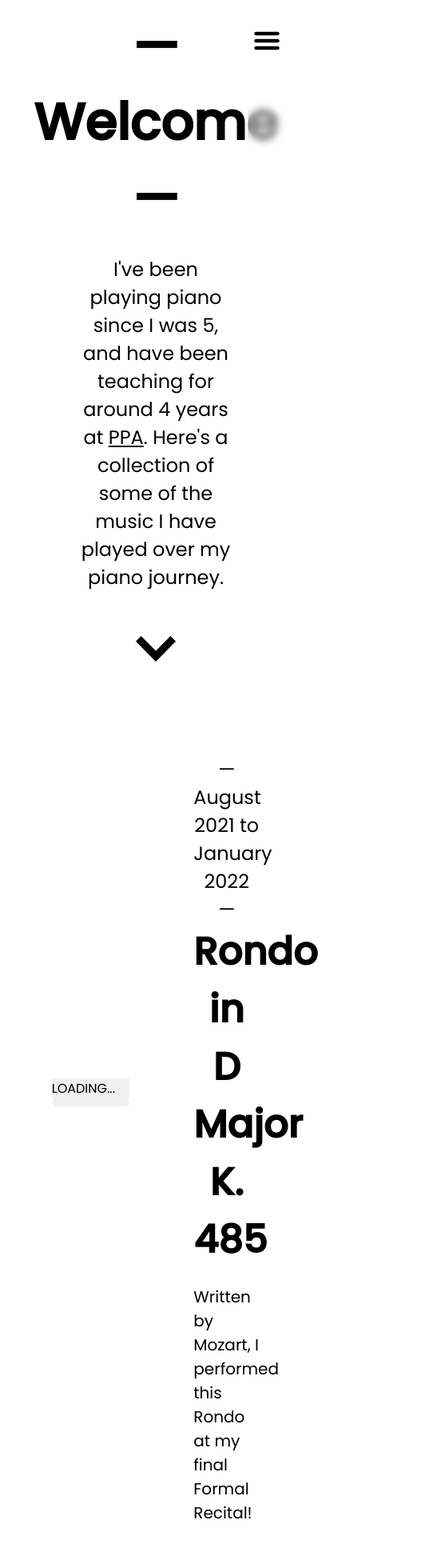
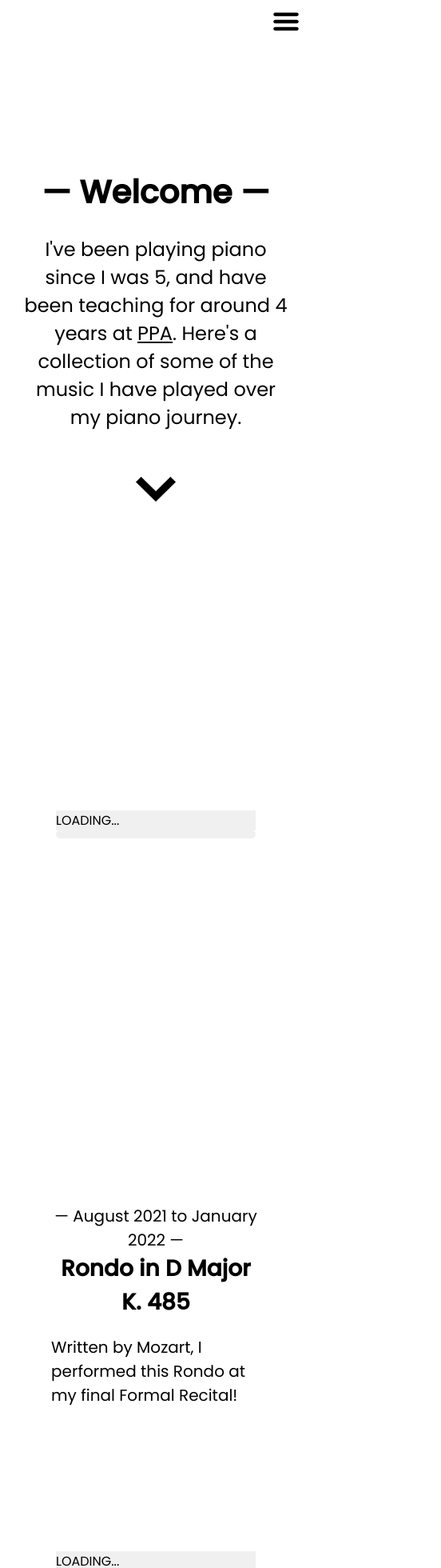
Before and after one commit to wycowley/Music, a Vue app: page / in a window 390 px wide. Shown: the top 1960 px of the page at 80% size, 552 px wide, since content can reach past the window. Built offline with nearby package versions, Linux system fonts and the light colour scheme.

Commit message:
ui improvements and mobile

```diff
--- a/src/App.vue
+++ b/src/App.vue
@@ -10,6 +10,7 @@ import ParallaxContainer from "./components/ParallaxContainer.vue";
 const videoId = ref("AtwasYkNRlc");
 const data = ref(musicData);
 const focused = ref(null);
+const showIntro = ref(false);
 // {
 // "name": "",
 // "description": "",
@@ -26,15 +27,29 @@ function updateSeen(name) {
         focused.value = name;
     }
 }
+function travelToFirst() {
+    document.getElementById("container" + data.value[0].videoId).scrollIntoView({
+        behavior: "smooth",
+        block: "start",
+    });
+}
+setTimeout(() => {
+    showIntro.value = true;
+    console.log("Hello");
+}, 1000);
 </script>
 
 <template>
     <div class="total-container intro">
-        <h1>— Welcome —</h1>
-        <p>I've been playing piano since I was 5, and have been teaching for around 4 years at <a href="https://www.peeryacademy.com/" style="color: black">PPA</a>. Here's a collection of some of the music I have played over my piano journey.</p>
-        <a :href="'#' + data[0].name">
-            <img src="./assets/chevron.png" />
-        </a>
+        <transition name="fade">
+            <div v-show="showIntro">
+                <h1>— Welcome —</h1>
+                <p>I've been playing piano since I was 5, and have been teaching for around 4 years at <a href="https://www.peeryacademy.com/" style="color: black">PPA</a>. Here's a collection of some of the music I have played over my piano journey.</p>
+                <button :href="'#' + data[0].name" @click="travelToFirst">
+                    <img src="./assets/chevron.png" />
+                </button>
+            </div>
+        </transition>
     </div>
     <list :focused="focused"></list>
     <div class="total-container">
@@ -47,6 +62,16 @@ function updateSeen(name) {
 @import url("https://fonts.googleapis.com/css2?family=Poppins:wght@300;400;500&display=swap");
 
 /*  */
+.fade-enter-active,
+.fade-leave-active {
+    transition: opacity 0.5s ease;
+}
+
+.fade-enter-from,
+.fade-leave-to {
+    opacity: 0;
+}
+
 body {
     margin: 0;
 }
@@ -82,18 +107,23 @@ html {
     align-items: center;
     margin-bottom: 20vh;
 }
-.intro > h1 {
+.intro > * > h1 {
     font-size: 4rem;
     margin: 0;
 }
-.intro > p {
+.intro > * > p {
     font-size: 1.5rem;
+}
+.intro > * > button {
+    background-color: transparent;
+    border: none;
 }
 .intro img {
     width: 50px;
     /* height: 50px; */
     margin-top: 2rem;
     transition: transform 0.25s;
+    cursor: pointer;
 }
 .intro img:hover {
     transform: translateY(5px);
@@ -115,4 +145,13 @@ iframe {
     border-radius: 5px;
     cursor: pointer;
 }
+@media screen and (max-width: 768px) {
+    .intro > * > h1 {
+        font-size: 2.5rem !important;
+    }
+    .intro {
+        width: calc(100% - 3rem) !important;
+        margin-left: 1.5rem !important;
+    }
+}
 </style>
--- a/src/components/Container.vue
+++ b/src/components/Container.vue
@@ -7,7 +7,7 @@ const emit = defineEmits(["viewed"]);
 // set up intersection observer to see which one is viewed right now
 
 const viewbox = ref(null);
-
+const seen = ref(false);
 const props = defineProps({
     videoId: {
         type: String,
@@ -34,13 +34,13 @@ onMounted(() => {
 function observed(entries) {
     if (entries[0].intersectionRatio > 0.4) {
         emit("viewed", props.name);
+        seen.value = true;
     }
 }
 // zltBrEg72Ng
 </script>
 <template>
-    <div :id="props.name"></div>
-    <div class="container" ref="viewbox">
+    <div :class="'container ' + (seen ? 'fade-in' : '')" ref="viewbox" :id="'container' + props.videoId">
         <!-- <parallax-container> -->
         <youtube-video :videoId="props.videoId"></youtube-video>
         <!-- </parallax-container> -->
@@ -57,6 +57,27 @@ function observed(entries) {
     </div>
 </template>
 <style scoped>
+@media screen and (max-width: 768px) {
+    .container {
+        flex-direction: column !important;
+
+        height: auto !important;
+        margin-bottom: 10rem !important;
+    }
+    .all-text {
+        margin-left: 0 !important;
+        width: calc(100% - 4rem) !important;
+        height: auto !important;
+        margin-top: 3rem;
+    }
+    .title > h1 {
+        font-size: 1.75rem !important;
+    }
+    .title > p {
+        font-size: 1.25rem !important;
+    }
+}
+
 .container {
     display: flex;
     flex-direction: row;
@@ -67,6 +88,20 @@ function observed(entries) {
     align-items: center;
     justify-content: center;
     margin-bottom: 25vh;
+
+    opacity: 0;
+}
+.fade-in {
+    opacity: 1;
+    animation: fadeIn 0.25s;
+}
+@keyframes fadeIn {
+    from {
+        opacity: 0;
+    }
+    to {
+        opacity: 1;
+    }
 }
 .all-text {
     margin-left: 5rem;
--- a/src/components/List.vue
+++ b/src/components/List.vue
@@ -4,19 +4,26 @@ import musicData from "../Data.json";
 
 const titles = ref(musicData);
 const collapse = ref(true);
+
 const props = defineProps({
     focused: {
         type: String,
     },
 });
 const { focused } = toRefs(props);
-//
 function switchCollapse() {
     collapse.value = !collapse.value;
 }
+function clickTitle(videoId) {
+    console.log(videoId);
+    document.getElementById("container" + videoId).scrollIntoView({
+        behavior: "smooth",
+        block: "start",
+    });
+}
 </script>
 <template>
-    <div class="link-container">
+    <div class="link-container" :class="collapse ? '' : 'backdrop'">
         <div class="chevron-container">
             <button @click="switchCollapse" :class="collapse ? 'flip' : 'noflip'">
                 <img src="../assets/hamburger.svg" class="chevron" />
@@ -25,7 +32,7 @@ function switchCollapse() {
         <Transition>
             <div v-if="!collapse">
                 <div v-for="title in titles" :key="title.videoId" class="individual-link">
-                    <a :href="'#' + title.name" :class="title.name === focused ? 'focused' : ''"><span>—</span>{{ " " + title.name }}</a>
+                    <button :class="title.name === focused ? 'focused' : ''" @click="clickTitle(title.videoId)"><span>—</span>{{ " " + title.name }}</button>
                 </div>
             </div>
         </Transition>
@@ -46,19 +53,23 @@ function switchCollapse() {
 .v-enter-from * {
     opacity: 0;
 }
-a {
+button {
     text-align: right;
     font-size: 1.25rem;
-    font-weight: normal;
+    font-weight: 400;
     color: initial;
     text-decoration: none;
     transition: all 0.25s;
+    border: none;
+    background-color: transparent;
+    font-family: "Poppins", sans-serif;
+    cursor: pointer;
 }
-a > span {
+button > span {
     opacity: 0;
     transition: opacity 0.25s;
 }
-a:hover > span {
+button:hover > span {
     opacity: 1;
 }
 .focused {
@@ -114,7 +125,18 @@ a:hover > span {
     overflow: scroll; */
     overflow: auto;
     height: calc(100% - 4rem);
+}
+.backdrop {
     background-color: hsla(0, 0%, 100%, 0.5);
     backdrop-filter: blur(5px);
 }
+@media screen and (max-width: 768px) {
+    .backdrop {
+        background-color: hsla(0, 0%, 100%, 0.75);
+    }
+    .link-container {
+        padding: 0.5rem 0.5rem;
+        height: calc(100% - 1rem);
+    }
+}
 </style>
--- a/src/components/YoutubeVideo.vue
+++ b/src/components/YoutubeVideo.vue
@@ -26,7 +26,6 @@ function onYouTubeIframeAPIReady() {
                 modestbranding: 1,
                 disablekb: 1,
                 rel: 0,
-                origin: "http://localhost:3000",
             },
             events: {
                 onReady: onPlayerReady,
@@ -98,8 +97,8 @@ onMounted(() => {
 }
 
 .video-container {
-    width: 25vw;
+    width: clamp(250px, 25vw, 600px);
     aspect-ratio: 9/16;
-    height: auto;
+    /* height: auto; */
 }
 </style>
```
